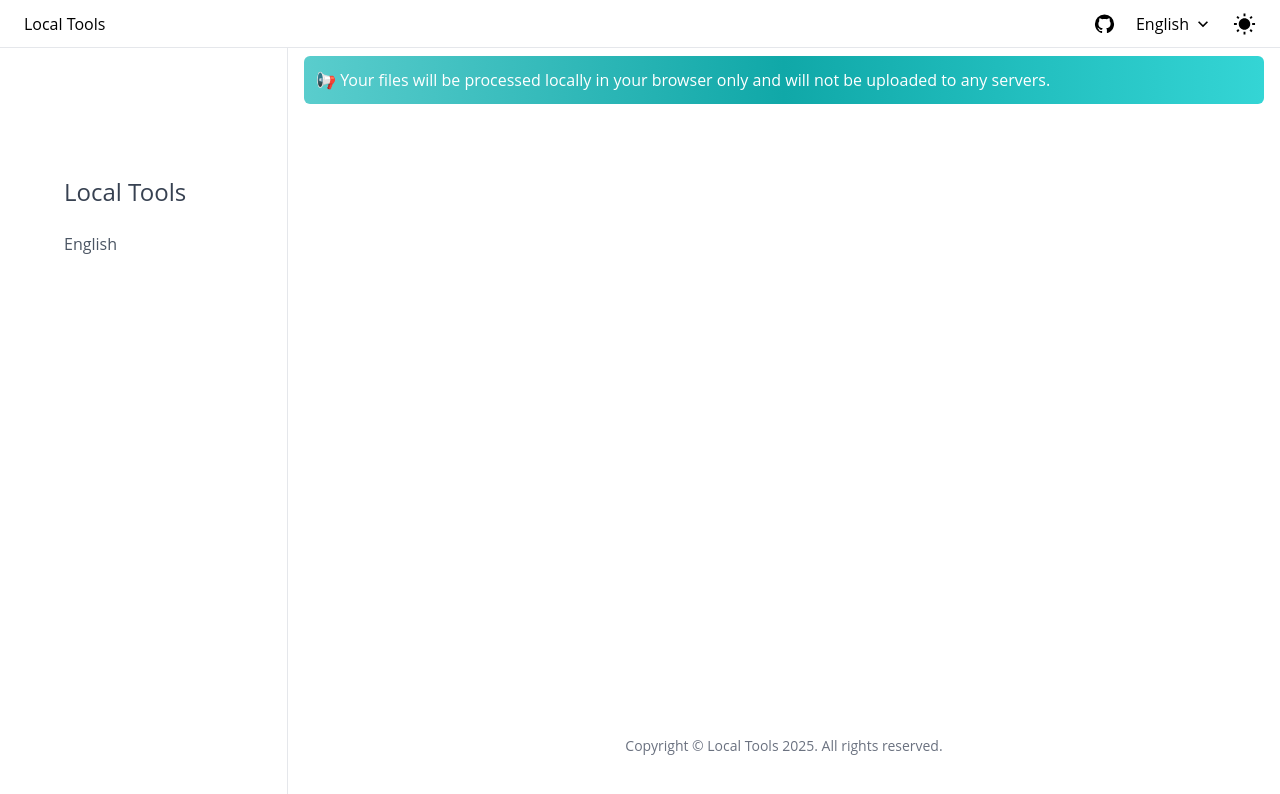
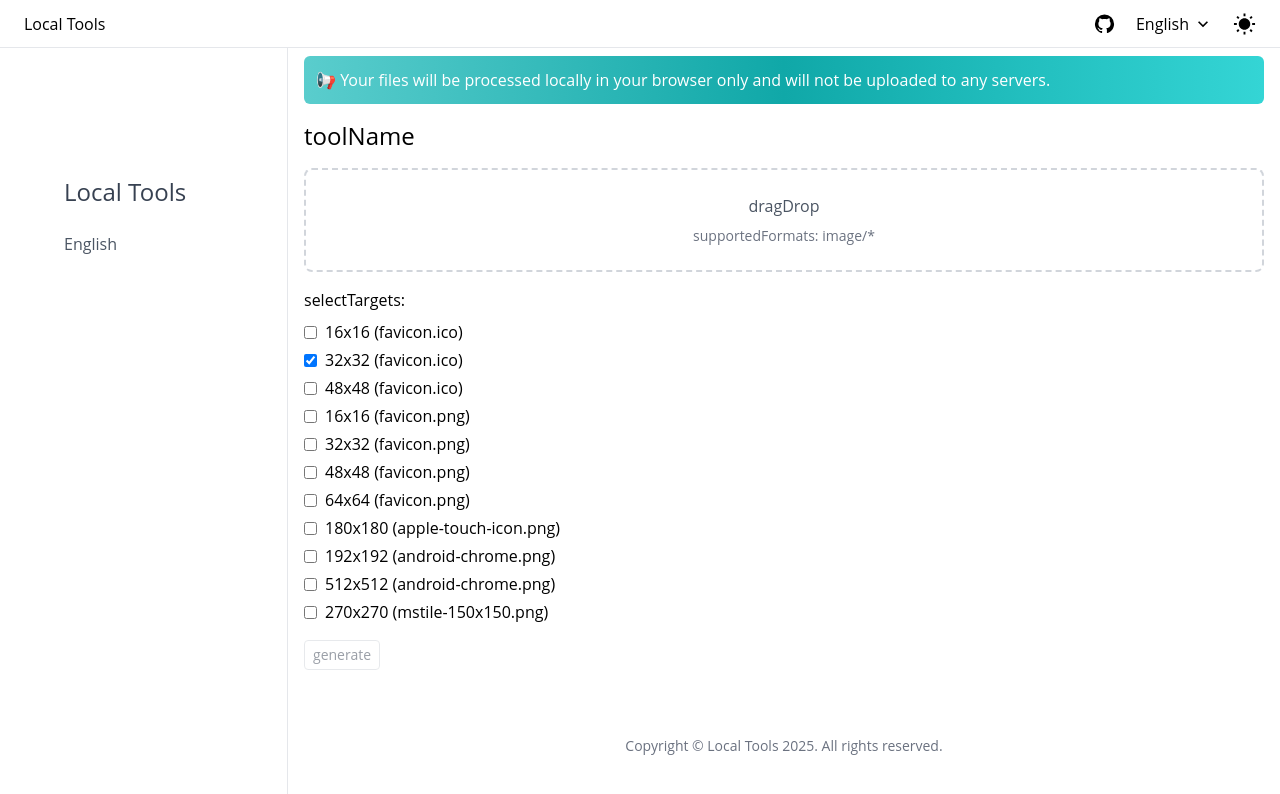
Before and after one commit to phphe/local-tools, a Nuxt app: page /favicon-generator in a window 1280 px wide. Shown: the top 794 px of the page. Built offline with nearby package versions, Linux system fonts and the light colour scheme.

Commit message:
feat: add Favicon Generator

```diff
--- a/package.json
+++ b/package.json
@@ -29,6 +29,7 @@
     "@unocss/nuxt": "66.1.0-beta.5",
     "@unocss/reset": "66.1.0-beta.5",
     "cropperjs": "^1.5.13",
+    "jszip": "^3.10.1",
     "nuxt": "^3.16.0",
     "nuxt-gtag": "^3.0.2",
     "sass-embedded": "^1.85.1",
--- /dev/null
+++ b/pages/favicon-generator.vue
@@ -0,0 +1,340 @@
+<template>
+  <div class="mt-4">
+    <h1 class="text-2xl">{{ t("toolName") }}</h1>
+    <div class="mt-4">
+      <FileInput accept="image/*" @change="handleFileChange" />
+    </div>
+    <div class="mt-4">
+      <template v-if="currentFile">
+        <h2 class="text-lg">
+          {{ currentFile.name }}
+          <span
+            class="text-sm text-gray-500 dark:text-gray-400"
+            v-if="imageSize"
+          >
+            ({{ imageSize.width }}x{{ imageSize.height }})
+          </span>
+        </h2>
+        <div class="mt-4 relative">
+          <img ref="imageRef" :src="imageUrl" class="max-w-full" />
+        </div>
+      </template>
+      <div class="mt-4 space-y-2">
+        <div class="font-medium">{{ t("selectTargets") }}:</div>
+        <div class="space-y-1">
+          <label
+            v-for="target in targets"
+            :key="target.name"
+            class="flex items-center gap-2"
+          >
+            <input type="checkbox" v-model="target.selected" class="rounded" />
+            <span>{{ target.label }}</span>
+          </label>
+        </div>
+      </div>
+      <div class="mt-4">
+        <Btn
+          size="sm"
+          @click="generate"
+          :loading="generating"
+          :disabled="!hasSelectedTargets || !currentFile"
+        >
+          {{ t("generate") }}
+        </Btn>
+      </div>
+    </div>
+  </div>
+</template>
+
+<script setup lang="ts">
+import Cropper from "cropperjs";
+import JSZip from "jszip";
+import "cropperjs/dist/cropper.css";
+import { encode } from "ico-endec";
+
+const { t } = useI18n({
+  useScope: "local",
+});
+
+useHead({
+  title: t("toolName"),
+});
+
+const currentFile = ref<File | null>(null);
+const imageUrl = ref("");
+const imageRef = ref<HTMLImageElement>();
+const generating = ref(false);
+let cropper: Cropper | null = null;
+
+const imageSize = ref<{ width: number; height: number } | null>(null);
+
+// 定义输出目标
+const targets = ref([
+  {
+    name: "favicon_ico16",
+    label: "16x16 (favicon.ico)",
+    selected: false,
+    sizes: [16, 16],
+    format: "ico",
+  },
+  {
+    name: "favicon_ico32",
+    label: "32x32 (favicon.ico)",
+    selected: true,
+    sizes: [32, 32],
+    format: "ico",
+  },
+  {
+    name: "favicon_ico48",
+    label: "48x48 (favicon.ico)",
+    selected: false,
+    sizes: [48, 48],
+    format: "ico",
+  },
+  {
+    name: "favicon_png16",
+    label: "16x16 (favicon.png)",
+    selected: false,
+    sizes: [16, 16],
+    format: "png",
+  },
+  {
+    name: "favicon_png32",
+    label: "32x32 (favicon.png)",
+    selected: false,
+    sizes: [32, 32],
+    format: "png",
+  },
+  {
+    name: "favicon_png48",
+    label: "48x48 (favicon.png)",
+    selected: false,
+    sizes: [48, 48],
+    format: "png",
+  },
+  {
+    name: "favicon_png64",
+    label: "64x64 (favicon.png)",
+    selected: false,
+    sizes: [64, 64],
+    format: "png",
+  },
+  {
+    name: "apple",
+    label: "180x180 (apple-touch-icon.png)",
+    selected: false,
+    sizes: [180, 180],
+    format: "png",
+  },
+  {
+    name: "android_192",
+    label: "192x192 (android-chrome.png)",
+    selected: false,
+    sizes: [192, 192],
+    format: "png",
+  },
+  {
+    name: "android_512",
+    label: "512x512 (android-chrome.png)",
+    selected: false,
+    sizes: [512, 512],
+    format: "png",
+  },
+  {
+    name: "windows",
+    label: "270x270 (mstile-150x150.png)",
+    selected: false,
+    sizes: [270, 270],
+    format: "png",
+  },
+]);
+
+const hasSelectedTargets = computed(() =>
+  targets.value.some((t) => t.selected)
+);
+
+const handleFileChange = (file: File) => {
+  if (file) {
+    currentFile.value = file;
+    imageUrl.value = URL.createObjectURL(file);
+    imageSize.value = null;
+
+    const img = new Image();
+    img.onload = () => {
+      imageSize.value = {
+        width: img.naturalWidth,
+        height: img.naturalHeight,
+      };
+    };
+    img.src = imageUrl.value;
+
+    if (cropper) {
+      cropper.destroy();
+    }
+
+    nextTick(() => {
+      if (imageRef.value) {
+        cropper = new Cropper(imageRef.value, {
+          aspectRatio: 1,
+          viewMode: 1,
+          background: false,
+          autoCropArea: 1,
+          cropBoxResizable: true, // 允许调整裁剪框大小
+          cropBoxMovable: true, // 允许移动裁剪框
+          dragMode: "crop", // 默认为裁剪模式
+          guides: true, // 显示裁剪参考线
+          center: true, // 显示中心指示器
+          highlight: true, // 突出显示裁剪框
+          zoomable: true, // 允许缩放图片
+        });
+      }
+    });
+  }
+};
+
+// 生成指定尺寸的图标
+const generateIcon = async (width: number, height: number): Promise<Blob> => {
+  if (!cropper) throw new Error("No cropper instance");
+
+  const canvas = cropper.getCroppedCanvas({
+    width,
+    height,
+    imageSmoothingEnabled: true,
+    imageSmoothingQuality: "high",
+  });
+
+  return new Promise((resolve) => {
+    canvas.toBlob((blob) => resolve(blob!), "image/png");
+  });
+};
+
+// 生成 favicon.ico
+const generateFavicon = async (sizes: number[]): Promise<Blob> => {
+  const canvas = cropper!.getCroppedCanvas({
+    width: sizes[0],
+    height: sizes[1],
+    imageSmoothingEnabled: true,
+    imageSmoothingQuality: "high",
+  });
+
+  // 获取PNG数据
+  const pngBlob = await new Promise<Blob>((resolve) => {
+    canvas.toBlob((blob) => resolve(blob!), "image/png");
+  });
+  const pngData = new Uint8Array(await pngBlob.arrayBuffer());
+  const pngSize = pngData.length;
+
+  // ICO 文件头 (6 字节)
+  const header = new Uint8Array([
+    0,
+    0, // 保留
+    1,
+    0, // ICO类型
+    1,
+    0, // 图像数量
+  ]);
+
+  // 图像目录 (16 字节)
+  const directory = new Uint8Array([
+    sizes[0], // 宽度
+    sizes[1], // 高度
+    0, // 调色板颜色数
+    0, // 保留
+    1,
+    0, // 颜色平面
+    32,
+    0, // 位深度
+    pngSize & 0xff,
+    (pngSize >> 8) & 0xff,
+    (pngSize >> 16) & 0xff,
+    (pngSize >> 24) & 0xff, // 图像大小
+    22,
+    0,
+    0,
+    0, // 数据偏移量 (6 + 16 = 22)
+  ]);
+
+  // 组合所有数据
+  const icoData = new Uint8Array(22 + pngSize);
+  icoData.set(header, 0); // 写入头部
+  icoData.set(directory, 6); // 写入目录
+  icoData.set(pngData, 22); // 写入PNG数据
+
+  return new Blob([icoData], { type: "image/x-icon" });
+};
+
+const generate = async () => {
+  if (!cropper || !currentFile.value) return;
+
+  generating.value = true;
+  try {
+    const selectedTargets = targets.value.filter((t) => t.selected);
+
+    // 如果只选择了一个目标
+    if (selectedTargets.length === 1) {
+      const target = selectedTargets[0];
+      if (target.format === "ico") {
+        const blob = await generateFavicon(target.sizes);
+        downloadFile(blob, "favicon.ico");
+      } else {
+        const [w, h] = target.sizes;
+        const blob = await generateIcon(w, h);
+        downloadFile(blob, `${w}x${h}.png`);
+      }
+    } else {
+      // 创建 zip 包
+      const zip = new JSZip();
+
+      // 处理每个选中的目标
+      for (const target of selectedTargets) {
+        if (target.format === "ico") {
+          const favicon = await generateFavicon(target.sizes);
+          const [w, h] = target.sizes;
+          zip.file(`favicon_${w}x${h}.ico`, favicon);
+        } else {
+          const [w, h] = target.sizes;
+          const blob = await generateIcon(w, h);
+          zip.file(`${w}x${h}.png`, blob);
+        }
+      }
+
+      // 生成并下载 zip 文件
+      const content = await zip.generateAsync({ type: "blob" });
+      downloadFile(content, "icons.zip");
+    }
+  } finally {
+    generating.value = false;
+  }
+};
+
+const downloadFile = (blob: Blob, filename: string) => {
+  const url = URL.createObjectURL(blob);
+  const a = document.createElement("a");
+  a.href = url;
+  a.download = filename;
+  document.body.appendChild(a);
+  a.click();
+  document.body.removeChild(a);
+  URL.revokeObjectURL(url);
+};
+
+onUnmounted(() => {
+  if (cropper) {
+    cropper.destroy();
+  }
+  if (imageUrl.value) {
+    URL.revokeObjectURL(imageUrl.value);
+  }
+});
+</script>
+
+<i18n lang="yaml">
+en:
+  toolName: "Favicon Generator"
+  selectTargets: "Select Output Targets"
+  generate: "Generate"
+zh:
+  toolName: "Favicon生成器"
+  selectTargets: "选择输出目标"
+  generate: "生成"
+</i18n>
```
Also changed, not shown: 1 other file (tests, documents, lock files or other folders).
